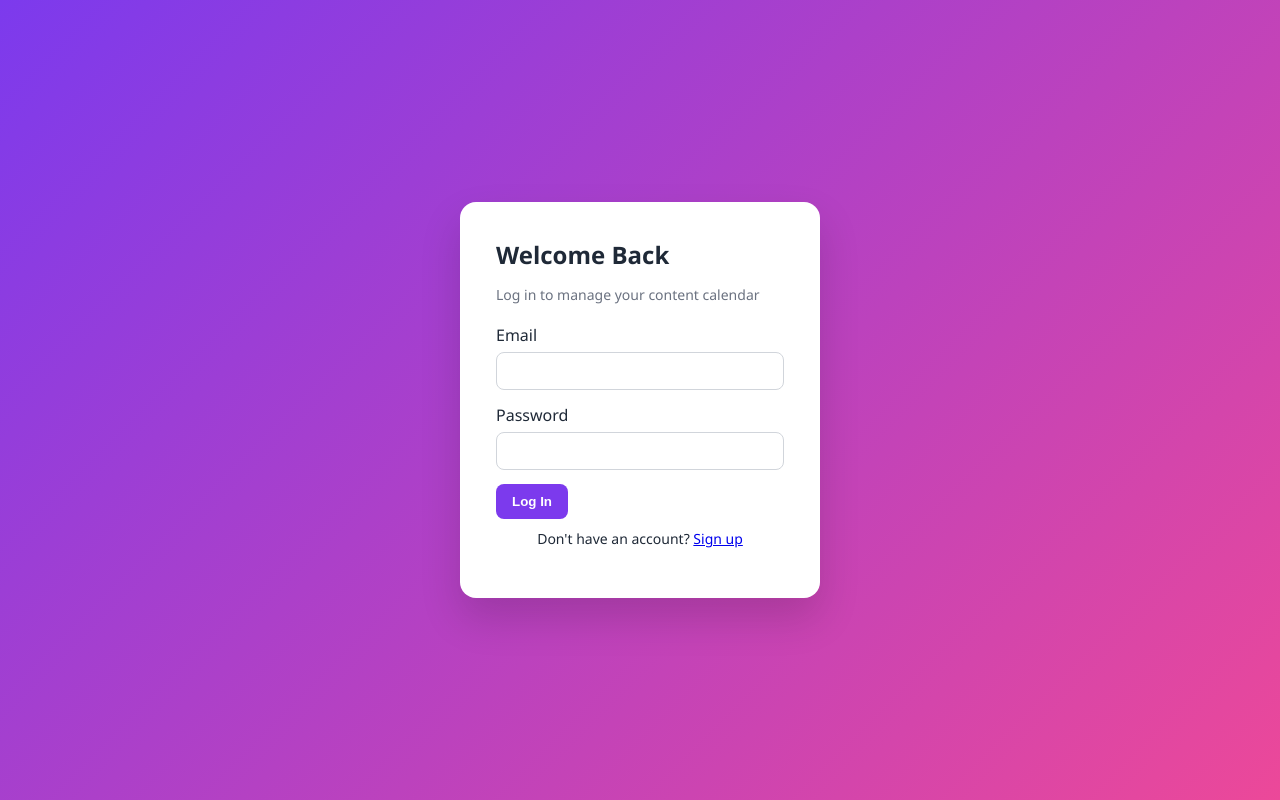
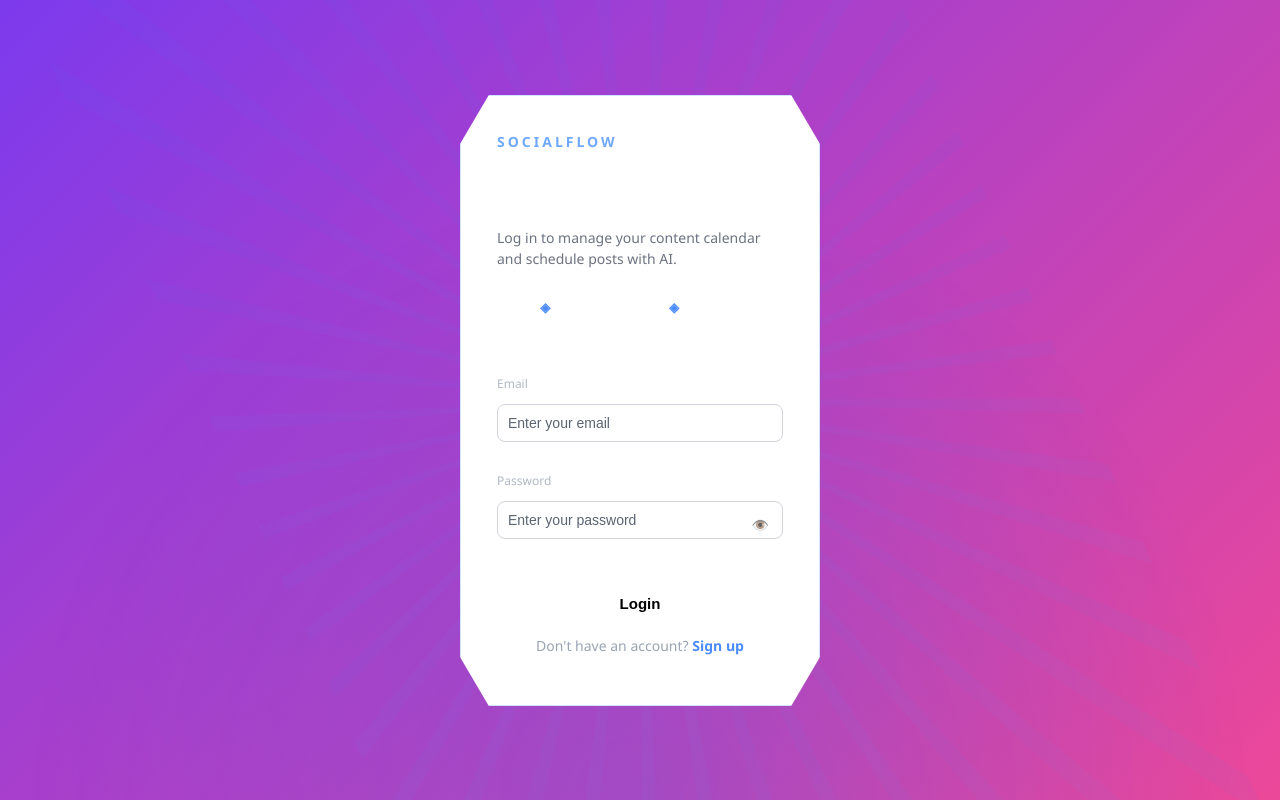
Before and after one commit to Darkovibes123/Social-Media-Scheduler, a React (Create React App) app in the folder social-scheduler/frontend/: page /login in a window 1280 px wide. Built offline with nearby package versions, Linux system fonts and the light colour scheme.

Commit message:
Redesign login/signup UI

```diff
--- /dev/null
+++ b/social-scheduler/frontend/src/pages/Auth.css
@@ -0,0 +1,241 @@
+* {
+  box-sizing: border-box;
+}
+
+.auth-page {
+  position: relative;
+  min-height: 100vh;
+  display: flex;
+  align-items: center;
+  justify-content: center;
+  background: #000;
+  overflow: hidden;
+  padding: 40px 20px;
+}
+
+/* Animated light rays background */
+.auth-bg-rays {
+  position: absolute;
+  inset: 0;
+  background: radial-gradient(circle at 50% 100%, rgba(30,100,255,0.35), transparent 60%);
+  animation: pulseGlow 5s ease-in-out infinite;
+}
+
+.auth-bg-rays::before {
+  content: "";
+  position: absolute;
+  inset: 0;
+  background: repeating-conic-gradient(
+    from 0deg,
+    rgba(60,140,255,0.08) 0deg 2deg,
+    transparent 2deg 8deg
+  );
+  animation: rotateRays 30s linear infinite;
+  mix-blend-mode: screen;
+}
+
+@keyframes rotateRays {
+  from { transform: rotate(0deg); }
+  to { transform: rotate(360deg); }
+}
+
+@keyframes pulseGlow {
+  0%, 100% { opacity: 0.6; }
+  50% { opacity: 1; }
+}
+
+/* Angular card */
+.auth-card {
+  position: relative;
+  z-index: 2;
+  width: 100%;
+  max-width: 420px;
+  background: linear-gradient(160deg, #0d0f14 0%, #14161c 100%);
+  border: 1px solid rgba(80,140,255,0.25);
+  padding: 44px 36px;
+  color: #fff;
+  clip-path: polygon(
+    0 8%, 8% 0, 92% 0, 100% 8%,
+    100% 92%, 92% 100%, 8% 100%, 0 92%
+  );
+  box-shadow: 0 0 40px rgba(30,100,255,0.15), 0 20px 60px rgba(0,0,0,0.6);
+  animation: cardEnter 0.7s cubic-bezier(0.16, 1, 0.3, 1) both;
+}
+
+@keyframes cardEnter {
+  from {
+    opacity: 0;
+    transform: translateY(30px) scale(0.97);
+  }
+  to {
+    opacity: 1;
+    transform: translateY(0) scale(1);
+  }
+}
+
+.auth-logo {
+  font-weight: 700;
+  letter-spacing: 3px;
+  font-size: 14px;
+  color: #6fa8ff;
+  margin-bottom: 24px;
+}
+
+.auth-card h2 {
+  font-size: 28px;
+  margin: 0 0 8px;
+  font-weight: 700;
+}
+
+.subtitle {
+  color: #9aa4b2;
+  font-size: 13px;
+  line-height: 1.5;
+  margin-bottom: 24px;
+}
+
+.auth-options {
+  display: flex;
+  gap: 12px;
+  margin-bottom: 24px;
+}
+
+.option-btn {
+  flex: 1;
+  background: rgba(255,255,255,0.03);
+  border: 1px solid rgba(255,255,255,0.15);
+  color: #fff;
+  padding: 10px;
+  border-radius: 999px;
+  font-size: 13px;
+  cursor: pointer;
+  display: flex;
+  align-items: center;
+  justify-content: center;
+  gap: 6px;
+  transition: all 0.25s ease;
+}
+
+.option-btn:hover {
+  border-color: #4a8bff;
+  background: rgba(74,139,255,0.1);
+  transform: translateY(-2px);
+}
+
+.icon {
+  color: #4a8bff;
+}
+
+.divider {
+  height: 1px;
+  background: rgba(255,255,255,0.1);
+  margin-bottom: 24px;
+}
+
+label {
+  display: block;
+  font-size: 12px;
+  color: #b0b8c4;
+  margin-bottom: 6px;
+  margin-top: 16px;
+}
+
+input {
+  width: 100%;
+  padding: 12px 14px;
+  background: rgba(255,255,255,0.04);
+  border: 1px solid rgba(255,255,255,0.12);
+  border-radius: 10px;
+  color: #fff;
+  font-size: 14px;
+  outline: none;
+  transition: all 0.25s ease;
+}
+
+input::placeholder {
+  color: #5a6472;
+}
+
+input:focus {
+  border-color: #4a8bff;
+  background: rgba(74,139,255,0.06);
+  box-shadow: 0 0 0 3px rgba(74,139,255,0.15);
+}
+
+.password-wrapper {
+  position: relative;
+}
+
+.toggle-eye {
+  position: absolute;
+  right: 14px;
+  top: 50%;
+  transform: translateY(-50%);
+  cursor: pointer;
+  opacity: 0.7;
+  font-size: 14px;
+}
+
+.toggle-eye:hover {
+  opacity: 1;
+}
+
+.submit-btn {
+  width: 100%;
+  margin-top: 28px;
+  padding: 14px;
+  background: #fff;
+  color: #000;
+  border: none;
+  border-radius: 999px;
+  font-weight: 600;
+  font-size: 15px;
+  cursor: pointer;
+  transition: all 0.25s ease;
+}
+
+.submit-btn:hover:not(:disabled) {
+  background: #4a8bff;
+  color: #fff;
+  transform: translateY(-2px);
+  box-shadow: 0 8px 24px rgba(74,139,255,0.4);
+}
+
+.submit-btn:disabled {
+  opacity: 0.6;
+  cursor: not-allowed;
+}
+
+.switch-link {
+  text-align: center;
+  margin-top: 20px;
+  font-size: 13px;
+  color: #9aa4b2;
+}
+
+.switch-link a {
+  color: #4a8bff;
+  text-decoration: none;
+  font-weight: 600;
+}
+
+.switch-link a:hover {
+  text-decoration: underline;
+}
+
+.error-box {
+  background: rgba(255,60,60,0.1);
+  border: 1px solid rgba(255,60,60,0.3);
+  color: #ff8080;
+  padding: 10px 14px;
+  border-radius: 8px;
+  font-size: 13px;
+  margin-bottom: 8px;
+  animation: shake 0.4s ease;
+}
+
+@keyframes shake {
+  0%, 100% { transform: translateX(0); }
+  25% { transform: translateX(-4px); }
+  75% { transform: translateX(4px); }
+}
--- a/social-scheduler/frontend/src/pages/Login.js
+++ b/social-scheduler/frontend/src/pages/Login.js
@@ -2,10 +2,12 @@ import React, { useState } from "react";
 import { useNavigate, Link } from "react-router-dom";
 import api from "../api/api";
 import { useAuth } from "../context/AuthContext";
+import "./Auth.css";
 
 export default function Login() {
   const [email, setEmail] = useState("");
   const [password, setPassword] = useState("");
+  const [showPassword, setShowPassword] = useState(false);
   const [error, setError] = useState("");
   const [loading, setLoading] = useState(false);
   const { login } = useAuth();
@@ -28,15 +30,58 @@ export default function Login() {
 
   return (
     <div className="auth-page">
+      <div className="auth-bg-rays"></div>
       <form className="auth-card" onSubmit={handleSubmit}>
-        <h2>Welcome Back</h2>
-        <p className="subtitle">Log in to manage your content calendar</p>
+        <div className="auth-logo">SOCIALFLOW</div>
+
+        <h2>Login with</h2>
+        <p className="subtitle">
+          Log in to manage your content calendar and schedule posts with AI.
+        </p>
+
+        <div className="auth-options">
+          <button type="button" className="option-btn">
+            <span className="icon">◈</span> Email
+          </button>
+          <button type="button" className="option-btn">
+            <span className="icon">◈</span> Quick Login
+          </button>
+        </div>
+
+        <div className="divider"></div>
+
         {error && <div className="error-box">{error}</div>}
+
         <label>Email</label>
-        <input type="email" value={email} onChange={(e) => setEmail(e.target.value)} required />
+        <input
+          type="email"
+          placeholder="Enter your email"
+          value={email}
+          onChange={(e) => setEmail(e.target.value)}
+          required
+        />
+
         <label>Password</label>
-        <input type="password" value={password} onChange={(e) => setPassword(e.target.value)} required />
-        <button type="submit" disabled={loading}>{loading ? "Logging in..." : "Log In"}</button>
+        <div className="password-wrapper">
+          <input
+            type={showPassword ? "text" : "password"}
+            placeholder="Enter your password"
+            value={password}
+            onChange={(e) => setPassword(e.target.value)}
+            required
+          />
+          <span
+            className="toggle-eye"
+            onClick={() => setShowPassword(!showPassword)}
+          >
+            {showPassword ? "🙈" : "👁️"}
+          </span>
+        </div>
+
+        <button type="submit" className="submit-btn" disabled={loading}>
+          {loading ? "Logging in..." : "Login"}
+        </button>
+
         <p className="switch-link">
           Don't have an account? <Link to="/signup">Sign up</Link>
         </p>
--- a/social-scheduler/frontend/src/pages/Signup.js
+++ b/social-scheduler/frontend/src/pages/Signup.js
@@ -2,11 +2,13 @@ import React, { useState } from "react";
 import { useNavigate, Link } from "react-router-dom";
 import api from "../api/api";
 import { useAuth } from "../context/AuthContext";
+import "./Auth.css";
 
 export default function Signup() {
   const [name, setName] = useState("");
   const [email, setEmail] = useState("");
   const [password, setPassword] = useState("");
+  const [showPassword, setShowPassword] = useState(false);
   const [error, setError] = useState("");
   const [loading, setLoading] = useState(false);
   const { login } = useAuth();
@@ -29,23 +31,68 @@ export default function Signup() {
 
   return (
     <div className="auth-page">
+      <div className="auth-bg-rays"></div>
       <form className="auth-card" onSubmit={handleSubmit}>
-        <h2>Create Your Account</h2>
-        <p className="subtitle">Start planning your content in minutes</p>
+        <div className="auth-logo">SOCIALFLOW</div>
+
+        <h2>Create Account</h2>
+        <p className="subtitle">
+          Start planning your content and generating captions with AI in minutes.
+        </p>
+
+        <div className="auth-options">
+          <button type="button" className="option-btn">
+            <span className="icon">◈</span> Email
+          </button>
+          <button type="button" className="option-btn">
+            <span className="icon">◈</span> Quick Signup
+          </button>
+        </div>
+
+        <div className="divider"></div>
+
         {error && <div className="error-box">{error}</div>}
+
         <label>Full Name</label>
-        <input type="text" value={name} onChange={(e) => setName(e.target.value)} required />
-        <label>Email</label>
-        <input type="email" value={email} onChange={(e) => setEmail(e.target.value)} required />
-        <label>Password</label>
         <input
-          type="password"
-          value={password}
-          onChange={(e) => setPassword(e.target.value)}
-          minLength={6}
+          type="text"
+          placeholder="Enter your name"
+          value={name}
+          onChange={(e) => setName(e.target.value)}
           required
         />
-        <button type="submit" disabled={loading}>{loading ? "Creating account..." : "Sign Up"}</button>
+
+        <label>Email</label>
+        <input
+          type="email"
+          placeholder="Enter your email"
+          value={email}
+          onChange={(e) => setEmail(e.target.value)}
+          required
+        />
+
+        <label>Password</label>
+        <div className="password-wrapper">
+          <input
+            type={showPassword ? "text" : "password"}
+            placeholder="Enter your password"
+            value={password}
+            onChange={(e) => setPassword(e.target.value)}
+            minLength={6}
+            required
+          />
+          <span
+            className="toggle-eye"
+            onClick={() => setShowPassword(!showPassword)}
+          >
+            {showPassword ? "🙈" : "👁️"}
+          </span>
+        </div>
+
+        <button type="submit" className="submit-btn" disabled={loading}>
+          {loading ? "Creating account..." : "Sign Up"}
+        </button>
+
         <p className="switch-link">
           Already have an account? <Link to="/login">Log in</Link>
         </p>
```
